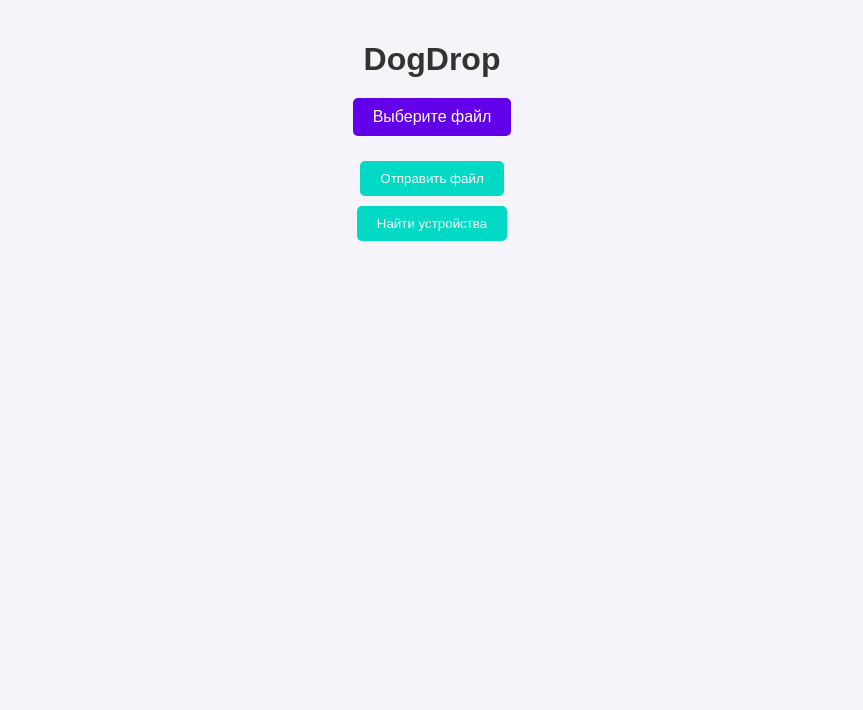
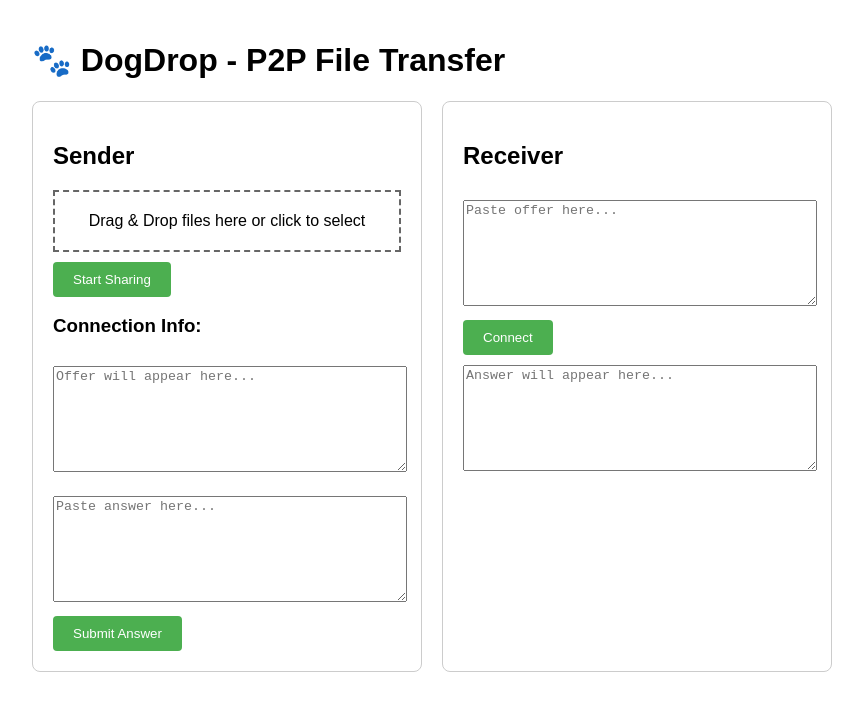
Before and after one commit to GulyaTV/DogDrop, a plain HTML site: page index.html in a window 1280 px wide. Shown: the whole page, without its empty margins (208-1071 px from the left). Drawn offline with Linux system fonts and the light colour scheme.

Commit message:
Update index.html

```diff
--- a/index.html
+++ b/index.html
@@ -1,125 +1,289 @@
 <!DOCTYPE html>
-<html lang="en">
+<html>
 <head>
-    <meta charset="UTF-8">
-    <meta name="viewport" content="width=device-width, initial-scale=1.0">
-    <title>DogDrop</title>
+    <title>DogDrop - P2P File Transfer</title>
     <style>
         body {
             font-family: Arial, sans-serif;
-            background-color: #f4f4f9;
-            margin: 0;
+            max-width: 800px;
+            margin: 0 auto;
             padding: 20px;
+        }
+
+        .container {
             display: flex;
-            flex-direction: column;
-            align-items: center;
+            gap: 20px;
         }
-        h1 {
-            color: #333;
-            margin-bottom: 20px;
+
+        .sender, .receiver {
+            flex: 1;
+            padding: 20px;
+            border: 1px solid #ccc;
+            border-radius: 8px;
         }
-        input[type="file"] {
-            display: none;
+
+        .drop-zone {
+            border: 2px dashed #666;
+            padding: 20px;
+            text-align: center;
+            margin: 10px 0;
+            cursor: pointer;
         }
-        .file-label {
-            background-color: #6200ea;
+
+        .drop-zone.dragover {
+            background-color: #f0f0f0;
+        }
+
+        .file-list {
+            margin: 10px 0;
+        }
+
+        .file-item {
+            margin: 5px 0;
+            padding: 5px;
+            background-color: #f8f8f8;
+            border-radius: 4px;
+        }
+
+        textarea {
+            width: 100%;
+            height: 100px;
+            margin: 10px 0;
+        }
+
+        button {
+            background-color: #4CAF50;
             color: white;
             padding: 10px 20px;
-            border-radius: 5px;
+            border: none;
+            border-radius: 4px;
             cursor: pointer;
-            margin-bottom: 20px;
         }
-        .file-label:hover {
-            background-color: #3700b3;
-        }
-        button {
-            background-color: #03dac6;
-            color: white;
-            border: none;
-            padding: 10px 20px;
-            border-radius: 5px;
-            cursor: pointer;
-            margin: 5px;
-        }
+
         button:hover {
-            background-color: #018786;
-        }
-        #deviceList {
-            list-style-type: none;
-            padding: 0;
-            width: 100%;
-            max-width: 400px;
-        }
-        #deviceList li {
-            background-color: white;
-            padding: 10px;
-            border-radius: 5px;
-            margin-bottom: 10px;
-            box-shadow: 0 2px 4px rgba(0, 0, 0, 0.1);
+            background-color: #45a049;
         }
     </style>
 </head>
 <body>
-    <h1>DogDrop</h1>
-    <label for="fileInput" class="file-label">Выберите файл</label>
-    <input type="file" id="fileInput">
-    <button onclick="sendFile()">Отправить файл</button>
-    <button onclick="detectDevices()">Найти устройства</button>
-    <ul id="deviceList"></ul>
+    <h1>🐾 DogDrop - P2P File Transfer</h1>
+    <div class="container">
+        <div class="sender">
+            <h2>Sender</h2>
+            <div class="drop-zone" id="dropZone">
+                Drag & Drop files here or click to select
+            </div>
+            <input type="file" id="fileInput" hidden>
+            <div class="file-list" id="fileList"></div>
+            <button onclick="startSharing()">Start Sharing</button>
+            <h3>Connection Info:</h3>
+            <textarea id="offerArea" placeholder="Offer will appear here..."></textarea>
+            <textarea id="answerArea" placeholder="Paste answer here..."></textarea>
+            <button onclick="handleAnswer()">Submit Answer</button>
+        </div>
+
+        <div class="receiver">
+            <h2>Receiver</h2>
+            <textarea id="receiverOffer" placeholder="Paste offer here..."></textarea>
+            <button onclick="connectToSender()">Connect</button>
+            <textarea id="receiverAnswer" placeholder="Answer will appear here..."></textarea>
+            <div class="received-files" id="receivedFiles"></div>
+        </div>
+    </div>
 
     <script>
-        let serverIP = null;
+        let peerConnection;
+        let dataChannel;
+        let filesToSend = [];
+        let currentFile;
+        let chunkSize = 16 * 1024; // 16KB chunks
 
-        async function detectDevices() {
-            const deviceList = document.getElementById('deviceList');
-            deviceList.innerHTML = '';
+        // Sender side
+        const dropZone = document.getElementById('dropZone');
+        const fileInput = document.getElementById('fileInput');
+        const fileList = document.getElementById('fileList');
 
-            // Отправляем широковещательное сообщение
-            const udpSocket = new WebSocket('ws://localhost:12346');
-            udpSocket.onmessage = function (e) {
-                if (e.data === "DOG_RESPONSE") {
-                    const li = document.createElement('li');
-                    li.textContent = `Устройство найдено: ${e.origin}`;
-                    deviceList.appendChild(li);
-                    serverIP = e.origin;
+        dropZone.addEventListener('click', () => fileInput.click());
+        dropZone.addEventListener('dragover', (e) => {
+            e.preventDefault();
+            dropZone.classList.add('dragover');
+        });
+        dropZone.addEventListener('dragleave', () => dropZone.classList.remove('dragover'));
+        dropZone.addEventListener('drop', (e) => {
+            e.preventDefault();
+            dropZone.classList.remove('dragover');
+            handleFiles(e.dataTransfer.files);
+        });
+
+        fileInput.addEventListener('change', (e) => handleFiles(e.target.files));
+
+        function handleFiles(files) {
+            filesToSend = [...files];
+            updateFileList();
+        }
+
+        function updateFileList() {
+            fileList.innerHTML = filesToSend.map(file => `
+                <div class="file-item">
+                    ${file.name} (${formatSize(file.size)})
+                </div>
+            `).join('');
+        }
+
+        async function startSharing() {
+            if (!filesToSend.length) return alert('Please select files first!');
+
+            peerConnection = new RTCPeerConnection({
+                iceServers: [{ urls: 'stun:stun.l.google.com:19302' }]
+            });
+
+            // Setup data channel
+            dataChannel = peerConnection.createDataChannel('dogDrop');
+            setupDataChannel(dataChannel);
+
+            peerConnection.onicecandidate = e => {
+                if (e.candidate) {
+                    document.getElementById('offerArea').value = JSON.stringify(peerConnection.localDescription);
                 }
+            };
+
+            try {
+                const offer = await peerConnection.createOffer();
+                await peerConnection.setLocalDescription(offer);
+            } catch (error) {
+                console.error('Error creating offer:', error);
+            }
+        }
+
+        async function handleAnswer() {
+            const answer = document.getElementById('answerArea').value;
+            if (!answer) return alert('Please paste answer first!');
+
+            try {
+                await peerConnection.setRemoteDescription(JSON.parse(answer));
+                sendNextFile();
+            } catch (error) {
+                console.error('Error setting answer:', error);
+            }
+        }
+
+        function setupDataChannel(channel) {
+            channel.onopen = () => {
+                console.log('Data channel opened!');
             };
         }
 
-        async function sendFile() {
-            if (!serverIP) {
-                alert("Сначала найдите устройство!");
-                return;
-            }
+        function sendNextFile() {
+            if (!filesToSend.length) return;
 
-            const fileInput = document.getElementById('fileInput');
-            const file = fileInput.files[0];
-            if (!file) {
-                alert("Выберите файл!");
-                return;
-            }
+            currentFile = filesToSend.shift();
+            const reader = new FileReader();
 
-            const reader = new FileReader();
-            reader.onload = async function (e) {
-                const arrayBuffer = e.target.result;
-                const fileName = file.name;
+            reader.onload = async function(e) {
+                const buffer = e.target.result;
+                const chunks = [];
 
-                const response = await fetch(`http://${serverIP}:12345`, {
-                    method: 'POST',
-                    headers: {
-                        'Content-Type': 'application/octet-stream',
-                        'File-Name': fileName
-                    },
-                    body: arrayBuffer
-                });
+                // Send metadata first
+                dataChannel.send(JSON.stringify({
+                    type: 'metadata',
+                    name: currentFile.name,
+                    size: currentFile.size,
+                    mimeType: currentFile.type
+                }));
 
-                if (response.ok) {
-                    alert("Файл успешно отправлен!");
-                } else {
-                    alert("Ошибка при отправке файла.");
+                // Send file in chunks
+                for (let offset = 0; offset < buffer.byteLength; offset += chunkSize) {
+                    const chunk = buffer.slice(offset, offset + chunkSize);
+                    dataChannel.send(chunk);
+                    await new Promise(resolve => setTimeout(resolve, 0));
+                }
+
+                sendNextFile();
+            };
+
+            reader.readAsArrayBuffer(currentFile);
+        }
+
+        // Receiver side
+        async function connectToSender() {
+            const offer = document.getElementById('receiverOffer').value;
+            if (!offer) return alert('Please paste offer first!');
+
+            peerConnection = new RTCPeerConnection({
+                iceServers: [{ urls: 'stun:stun.l.google.com:19302' }]
+            });
+
+            let receivedFile = {
+                name: '',
+                size: 0,
+                receivedSize: 0,
+                chunks: []
+            };
+
+            peerConnection.ondatachannel = e => {
+                const channel = e.channel;
+                channel.onmessage = async event => {
+                    if (typeof event.data === 'string') {
+                        // Metadata
+                        const metadata = JSON.parse(event.data);
+                        receivedFile = {
+                            name: metadata.name,
+                            size: metadata.size,
+                            receivedSize: 0,
+                            chunks: []
+                        };
+                        document.getElementById('receivedFiles').innerHTML = `
+                            <div class="file-item">
+                                Receiving: ${metadata.name} (${formatSize(metadata.size)})
+                            </div>
+                        `;
+                    } else {
+                        // File chunk
+                        receivedFile.chunks.push(event.data);
+                        receivedFile.receivedSize += event.data.byteLength;
+
+                        if (receivedFile.receivedSize === receivedFile.size) {
+                            const file = new Blob(receivedFile.chunks,
+                                { type: 'application/octet-stream' });
+                            downloadFile(file, receivedFile.name);
+                        }
+                    }
+                };
+            };
+
+            peerConnection.onicecandidate = e => {
+                if (e.candidate) {
+                    document.getElementById('receiverAnswer').value =
+                        JSON.stringify(peerConnection.localDescription);
                 }
             };
-            reader.readAsArrayBuffer(file);
+
+            try {
+                await peerConnection.setRemoteDescription(JSON.parse(offer));
+                const answer = await peerConnection.createAnswer();
+                await peerConnection.setLocalDescription(answer);
+            } catch (error) {
+                console.error('Error handling offer:', error);
+            }
+        }
+
+        function downloadFile(blob, filename) {
+            const url = URL.createObjectURL(blob);
+            const a = document.createElement('a');
+            a.href = url;
+            a.download = filename;
+            document.body.appendChild(a);
+            a.click();
+            document.body.removeChild(a);
+            URL.revokeObjectURL(url);
+        }
+
+        function formatSize(bytes) {
+            if (bytes === 0) return '0 Bytes';
+            const k = 1024;
+            const sizes = ['Bytes', 'KB', 'MB', 'GB'];
+            const i = Math.floor(Math.log(bytes) / Math.log(k));
+            return parseFloat((bytes / Math.pow(k, i)).toFixed(2)) + ' ' + sizes[i];
         }
     </script>
 </body>
```
